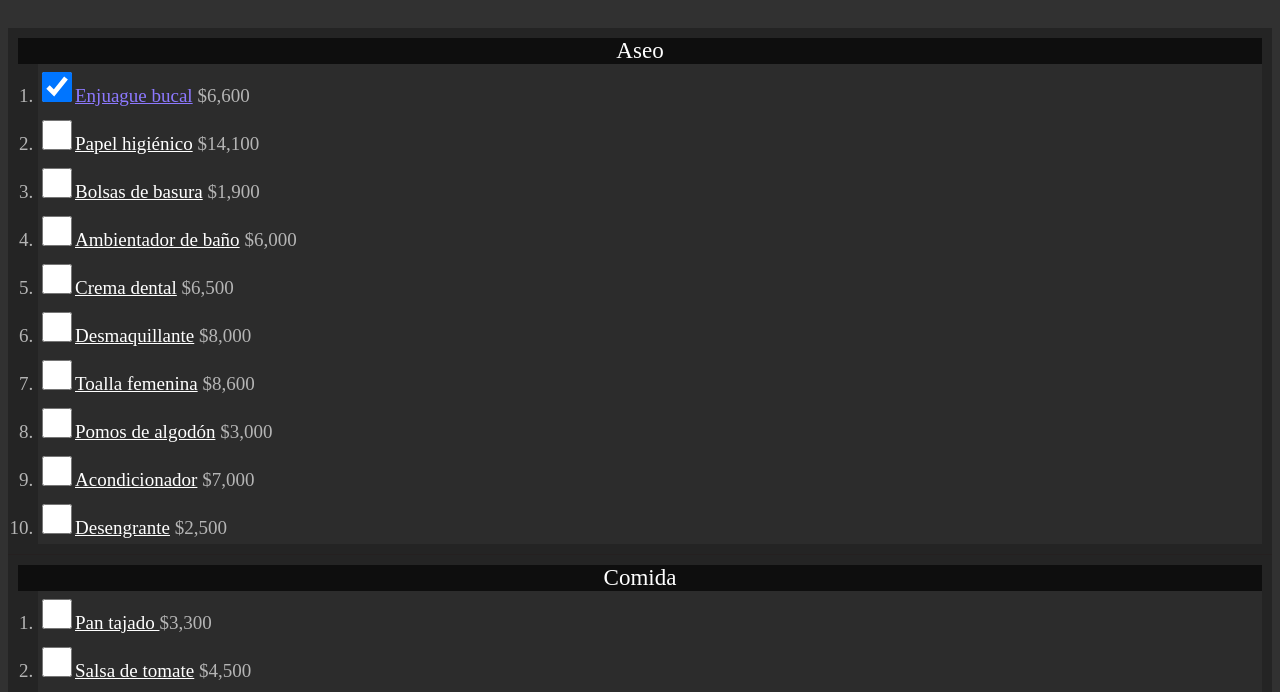
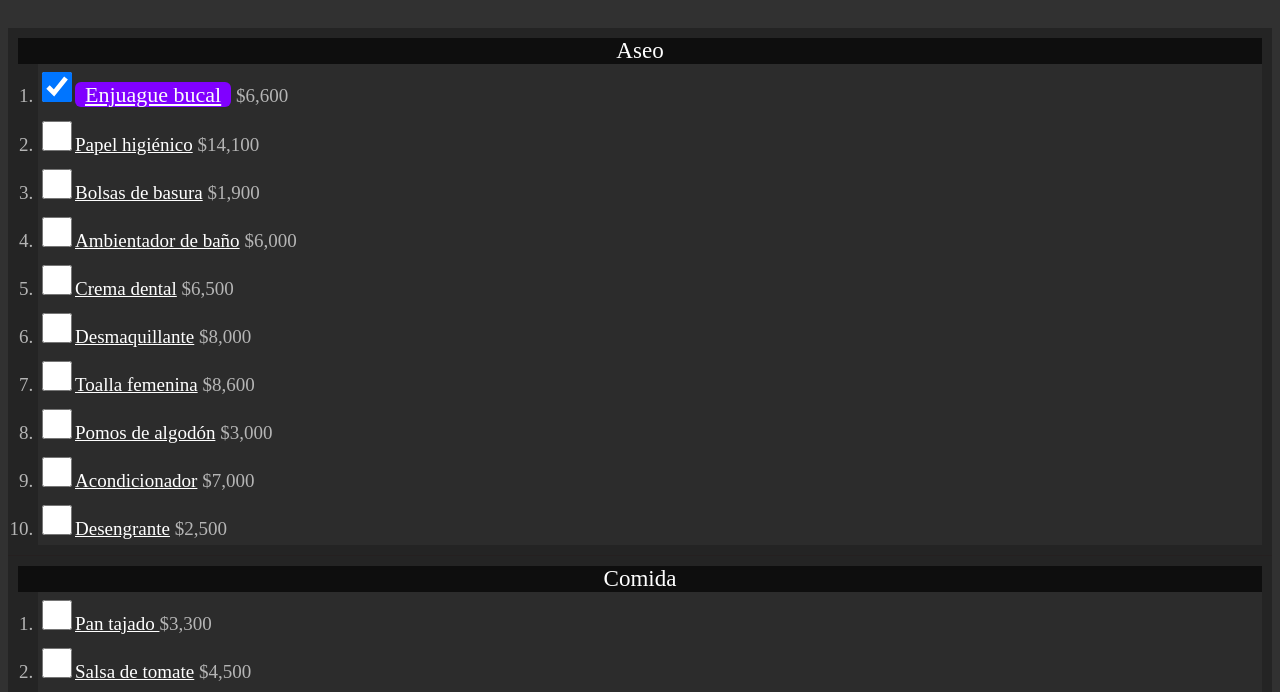
Before and after one commit to Iniciodweb/Lista, a plain HTML site: page index.html in a window 1280 px wide. Both pictures are taken after a click on the checkbox 57 px from the left and 164 px from the top of the page. Shown: the part 77-769 px from the top of the page. Drawn offline with Linux system fonts and the light colour scheme.

Commit message:
Add files via upload

```diff
--- a/css/style.css
+++ b/css/style.css
@@ -1,10 +1,6 @@
 /* List Styles */
 #body {
   background-color: #313131;
-}
-.mi-checkbox:checked + a,
-.mi-checkbox:checked + span {
-  color: #8d79ff;
 }
 .mi-checkbox {
   width: 30px;
@@ -18,8 +14,13 @@ a:visited {
   color: rgb(181, 181, 181); /* Color del enlace visitado */
 }
 
-a:hover {
+a:hover  {
   color: rgb(252, 252, 252); /* Color al pasar el ratón por encima */
+  background-color: #8000ff;
+  padding-left: 10px;
+  padding-right: 10px;
+  font-size: 22px;
+  border-radius: 6px;
 }
 
 a:active {
@@ -111,4 +112,23 @@ a:focus {
 #total, #totall {
   font-size: 30px;
 }
+.productos_nolink {
+  color: #ffffff;
+}
+.productos_nolink:hover, .mi-checkbox:checked + a {
+  color: rgb(252, 252, 252); /* Color al pasar el ratón por encima */
+  background-color: #8000ff;
+  padding-left: 10px;
+  padding-right: 10px;
+  font-size: 22px;
+  border-radius: 6px;
+}
+.mi-checkbox:checked + span {
+  color: rgb(252, 252, 252); /* Color al pasar el ratón por encima */
+  background-color: #7300ff;
+  padding-left: 10px;
+  padding-right: 10px;
+  font-size: 22px;
+  border-radius: 6px;
+}
 /*amo programar
--- a/script.js
+++ b/script.js
@@ -31,7 +31,7 @@ const productosComida = [
 ];
 
 const productosAseo = [
-    { nombre: 'Enjuague bucal', precio: 6600, enlace: 'https://domicilios.tiendasd1.com/p/enjuague-bucal-cero-alcohol-bucarine-500-ml-12000185' },
+    { nombre: 'Enjuague bucal', precio: 6600, enlace: 'https://domicilios.tiendasd1.com/p/enjuague-bucal-cero-alcohol-bucarine-500-ml-12000185', },
     { nombre: 'Papel higiénico', precio: 14100, enlace: 'https://domicilios.tiendasd1.com/p/papel-higienico-3-h-12-un-rendy-33-mts-12004365' },
     { nombre: 'Bolsas de basura', precio: 1900, enlace: 'https://domicilios.tiendasd1.com/p/bolsa-de-basura-negra-tipo-hogar-tidy-house-10-und-12000273' },
     { nombre: 'Ambientador de baño', precio: 6000, enlace: 'https://domicilios.tiendasd1.com/p/ambientador-en-aerosol-manzana-canela-hosh-360-ml-12003570' },
@@ -57,7 +57,8 @@ function crearLista(lista, productos) {
         checkbox.type = 'checkbox';
         checkbox.addEventListener('change', actualizarTotal);
         li.appendChild(checkbox);
-        // If the product has a link, create an anchor element
+
+        // Creamos un elemento <a> solo si hay enlace
         if (producto.enlace) {
             const enlace = document.createElement('a');
             enlace.href = producto.enlace;
@@ -65,9 +66,13 @@ function crearLista(lista, productos) {
             enlace.textContent = producto.nombre;
             li.appendChild(enlace);
         } else {
-            // Otherwise, just add the product name as text
-            li.appendChild(document.createTextNode(producto.nombre));
+            // Si no hay enlace, solo agregamos el texto
+            const nombreSpan = document.createElement('span');
+            nombreSpan.textContent = producto.nombre;
+            nombreSpan.className = 'productos_nolink'
+            li.appendChild(nombreSpan);
         }
+
         li.appendChild(document.createTextNode(` $${producto.precio.toLocaleString()}`));
         lista.appendChild(li);
     });
```
